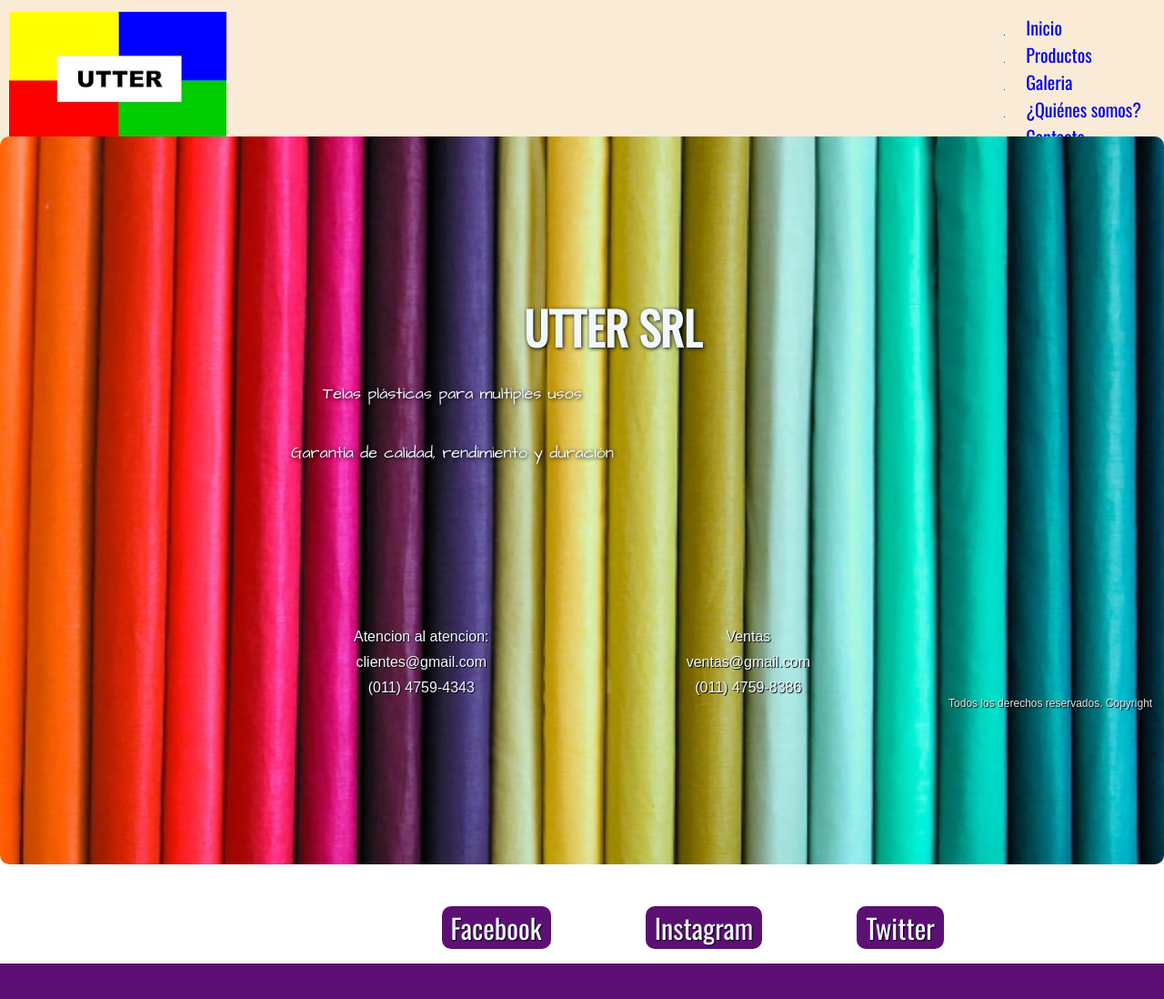
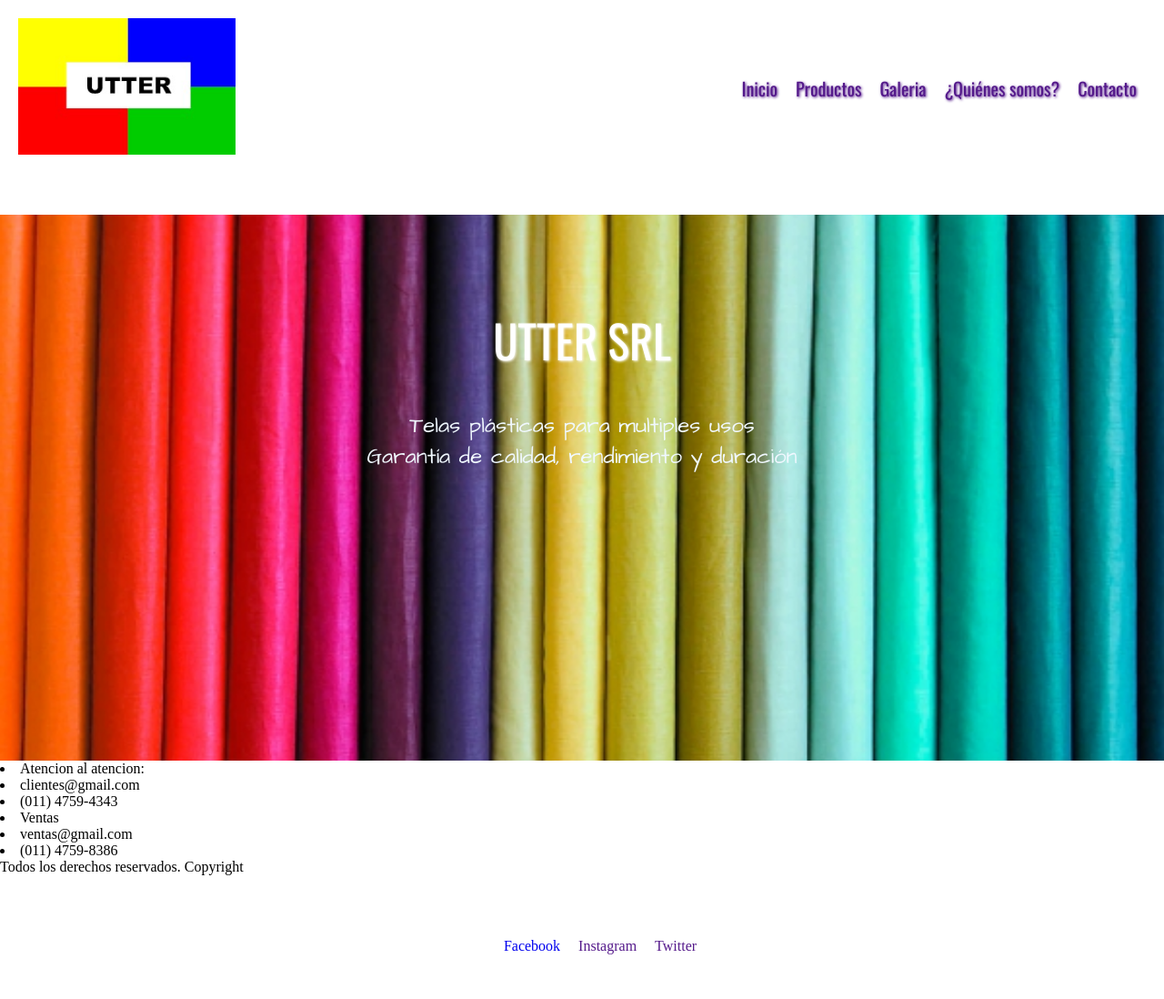
Before and after one commit to lbozza93/Proyecto-Coder, a plain HTML site: page index.html in a window 1280 px wide. Shown: the whole page at 91% size. After the commit the page ends 1058 px from the top, so only its background shows below. Drawn offline with nearby package versions, Linux system fonts and the light colour scheme.

Commit message:
Header y Banner listos

```diff
--- a/estilos.css
+++ b/estilos.css
@@ -5,12 +5,37 @@ body{
     margin: 0%;
 }
 
+.text-shadow{
+    text-shadow: 1px 1px 3PX;
+    color: black;
+}
+
+.contenedor{
+    background-color: #ffffff;
+}
+
+
+
 header{
     display: flex;
     justify-content: space-between;
     align-items: center;
-    padding: 10px;
-    background-color: antiquewhite;
+    padding: 20px;
+    background-color: #ffffff;
+
+}
+
+#main h1{
+    color:rgb(255, 255, 255);
+    font-size: 50px;
+    font-weight: 100;
+    padding-top: 100px;
+}
+
+.texto{
+    text-align: center;
+    color: aliceblue;
+    font-size:x-large;
 }
 
 .logo img{
@@ -18,213 +43,45 @@ header{
 }
 
 .menu{
-    font-size: 5px;
-}
-/* .logo{
-    padding: 40px 60px;
-    position: absolute;
-    z-index: 1;
-}
-
-.logo img{
-    border-radius: 5%;
-    max-width: 100%;
-}
-
-header{
-
-    width: 100%;
-    height: 200px;
-    padding: 0%;
-    margin: 0%;
-
-}
-
-.menu{
-    list-style: none;
-    position: absolute;
-    right: 5%;
-    top: 0%;
-    padding-bottom: 40px;
-    padding-top: 10px;
+    display: flex;
+    font-size: 20px;
+    position: sticky;
 }
 
 .menu li{
-    display: inline-block;
-    margin-left: 40px;
-    position: relative;
-} */
-
-.menu li::before{
-    content: "";
-    height: 4px;
-    width: 0%;
-    background-color: rgb(35, 17, 202);
-    position: absolute;
-    bottom: -10px;
-    left: 12px;
-    transition: 0.3s ease-out;
+    list-style: none;
 }
 
-.menu li:hover::before{
-    width: 100%;
-}
-
-.enlaces{
+.menu li a{
     text-decoration: none;
-    font-size: 20px;
     font-family: 'Oswald';
-
-    cursor: pointer;
-
-    /* border: .5px solid; */
-
-    padding-bottom: 10px;
-    padding-top: 5px;
-    padding-left: 15px;
-    padding-right: 15px;
-    border-radius: 40px;
-}
-
-.banner{
-    background-image: url(/Imagenes/banner.jpg);
-    padding: 0;
-    margin: 0;
-    border-radius: 10px;
-
-    position: relative;
-    width: 100%;
-    height: 800px;
-    top: -30px;
-
-
-    background-repeat: no-repeat;
-    background-size: cover;
+    color: rgb(83, 24, 138);
+    padding: 10px;
 }
 
 #main{
-    position: relative;
-    width: 100%;
-    height: 100%;
-    padding: 0%;
-    margin: 0%;
-    }
-
-.utter{
-    font-family: 'Oswald';
-    font-size: 50px;
-    color: aliceblue;
-    text-shadow: 1px 1px 4px black;
-
-    position: absolute;
-    z-index: 1;
-    margin-left: 45%;
-    top: 100px;
-
+    background-image: url(/Imagenes/banner.jpg);
+    height: 600px;
+    background-size: cover;
+    background-repeat: no-repeat;
+    background-attachment: fixed;
+    background-position: center;
 }
 
-.texto-banner {
-    font-family: 'Architects Daughter', cursive;
-    font-size: 50px;
-    color: aliceblue;
-    text-shadow: 1px 1px 4px black;
-
-    position: absolute;
-    z-index: 1;
-    top: 200px;
-
-    text-align: center;
-    margin-left: 25%;
-}
-
-.redes-sociales {
-    list-style: none;
-    margin-left: 27%;
-}
-
-.redes{
-    text-decoration: none;
-    color: aliceblue;
-    text-shadow: 1px 1px 1px black;
+.redes-sociales{
+    display: flex;
+    align-items: center;
+    justify-content: center;
+    margin-top: 40%;
 }
 
 .redes-sociales li{
-    display: inline-block;
-    margin-left: 100px;
-    padding: 1px 10px;
-
-    font-family: 'Oswald';
-    font-size: 30px;
-
-    border: 1px;
-    border-radius: 10px;
-
-    background-color: rgb(92, 16, 116);
-
+    list-style: none;
 }
 
-
-
-.atencion-al-cliente{
-    list-style: none;
-
-}
-
-footer{
-    background-color: rgb(92, 16, 116);
-    padding: 0%;
-    margin: 0;
-    width: 100%;
-    height: 150px;
-}
-
-.atencion-al-cliente{
-    position: absolute;
-
-    list-style: none;
-
-    left: 30%;
-    bottom: 30px;
-    text-align: center;
-}
-
-.atencion{
-    font-family: Arial, Helvetica, sans-serif;
-    font-weight: 500;
-    text-shadow: 1px 1px 1px black;
-    color: aliceblue;
-
-    padding: 5px;
-}
-
-.ventas{
-    position: absolute;
-    list-style: none;
-    text-align: center;
-
-    right: 30%;
-    bottom: 30px;
-}
-
-.clase-ventas{
-    font-family: Arial, Helvetica, sans-serif;
-    font-weight: 500;
-    text-shadow: 1px 1px 1px black;
-    color: aliceblue;
-
-    padding: 5px;
-}
-
-.copyright{
-    position: absolute;
-    right: 1%;
-    bottom: 20px;
-
-    font-family: Arial, Helvetica, sans-serif;
-    font-weight: 500;
-    text-shadow: 1px 1px 1px black;
-    color: #e0e1e2;
-    font-size: 12px;
+.redes-sociales li a{
+    text-decoration: none;
+    padding: 10px;
 }
 
 
--- a/index.html
+++ b/index.html
@@ -27,7 +27,7 @@
             </div>
 
             <nav>
-                <ul class="menu">
+                <ul class="menu text-shadow">
                     <li><a href="index.html" class="enlaces">Inicio</a></li>
                     <li><a href="productos.html" class="enlaces">Productos</a></li>
                     <li><a href="galería.html" class="enlaces">Galeria</a></li>
@@ -40,23 +40,16 @@
 
         <section id="main">
 
-            <h1 class="utter">UTTER SRL</h1>
-
-            <div class="banner"></div>
+            <h1 class="text-shadow">UTTER SRL</h1>
 
             <div class="texto-banner">
 
-                <p class="frase1">
-                    Telas plásticas para multiples usos
-                </p>
-
-                <p class="frase2">
+                <p class="texto">
+                    Telas plásticas para multiples usos <br>
                     Garantía de calidad, rendimiento y duración
                 </p>
 
             </div>
-
-
 
             <div>
                 <ul class="redes-sociales">
@@ -70,8 +63,6 @@
 
         <footer>
 
-            <div class="copyright">Todos los derechos reservados. Copyright</div>
-
             <div class="atencion-al-cliente">
                 <li class="atencion">Atencion al atencion:</li>
                 <li class="atencion">clientes@gmail.com</li>
@@ -84,6 +75,8 @@
                 <li class="clase-ventas">(011) 4759-8386</li>
             </div>
 
+            <div class="copyright">Todos los derechos reservados. Copyright</div>
+
         </footer>
     </body>
 </div>
```
